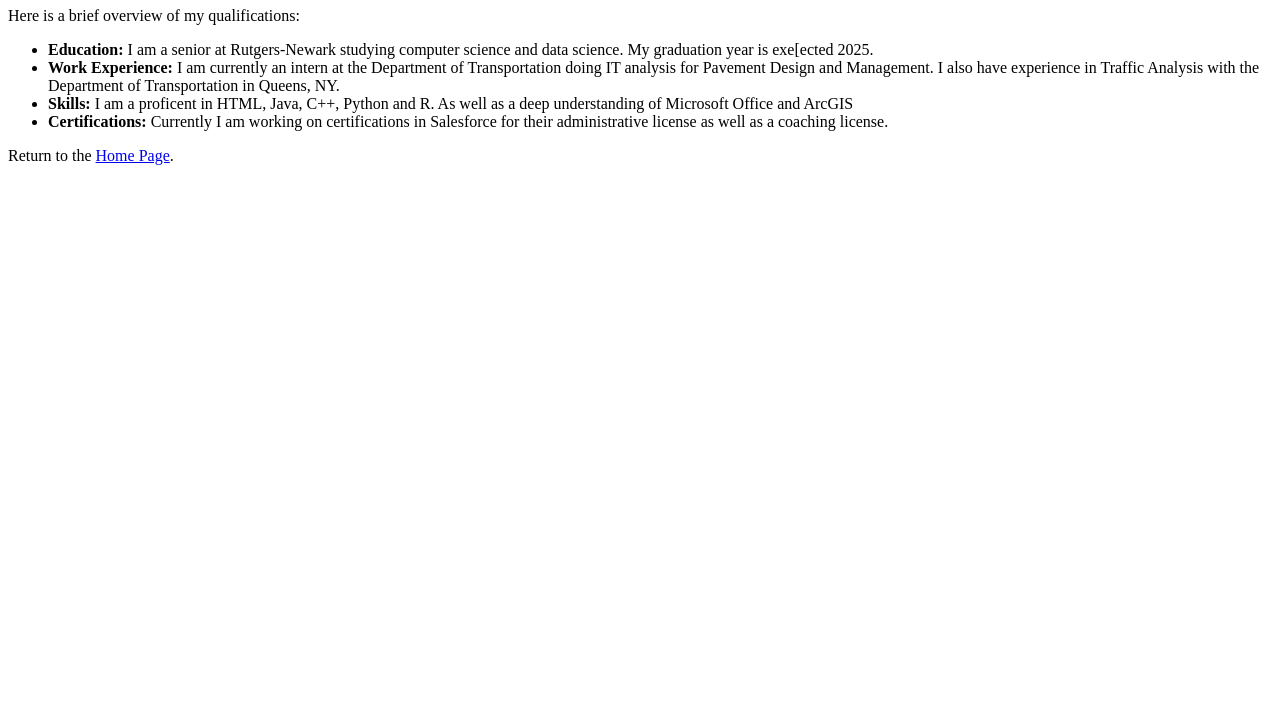
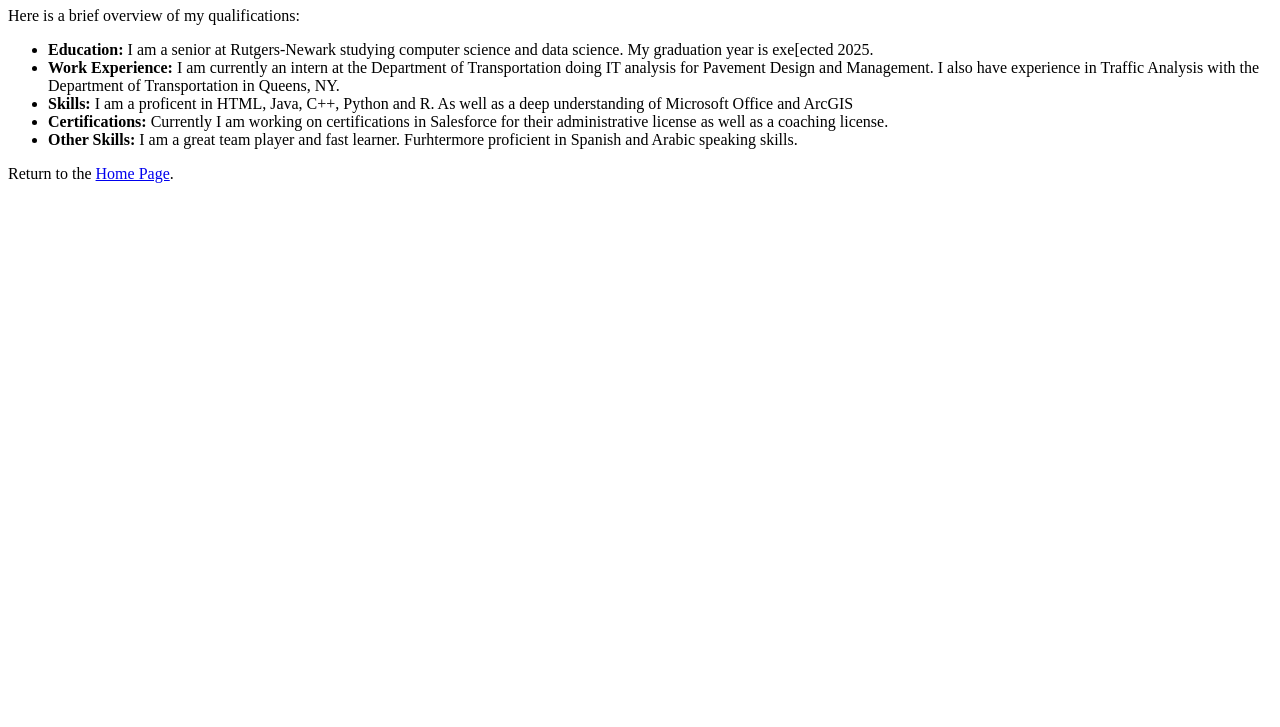
Before and after one commit to geokachow11/HTML-SE, a plain HTML site: page myResume.html in a window 1280 px wide. Shown: the part 73-800 px from the top of the page. Drawn offline with Linux system fonts and the light colour scheme.

Commit message:
Update myResume.html

```diff
--- a/myResume.html
+++ b/myResume.html
@@ -13,6 +13,7 @@
         <li><strong>Work Experience:</strong> I am currently an intern at the Department of Transportation doing IT analysis for Pavement Design and Management. I also have experience in Traffic Analysis with the Department of Transportation in Queens, NY.</li>
         <li><strong>Skills:</strong> I am a proficent in HTML, Java, C++, Python and R. As well as a deep understanding of Microsoft Office and ArcGIS</li>
         <li><strong>Certifications:</strong> Currently I am working on certifications in Salesforce for their administrative license as well as a coaching license.</li>
+        <li><strong>Other Skills:</strong> I am a great team player and fast learner. Furhtermore proficient in Spanish and Arabic speaking skills.</li>
     </ul>
 
     <p>Return to the <a href="index.html">Home Page</a>.</p>
```
